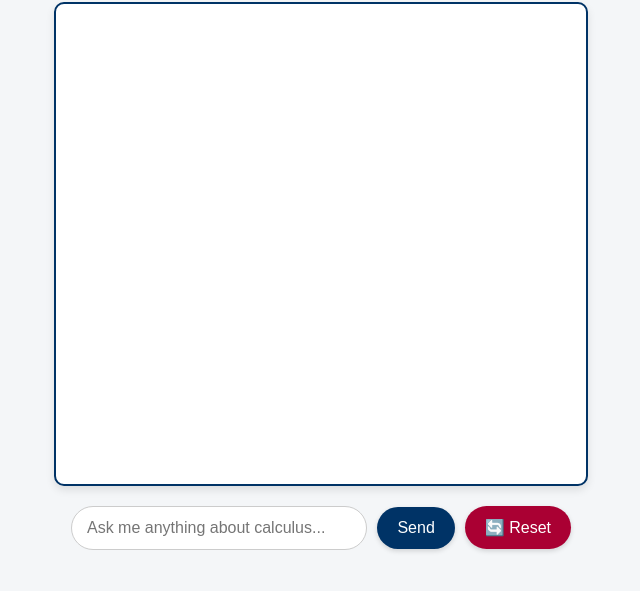
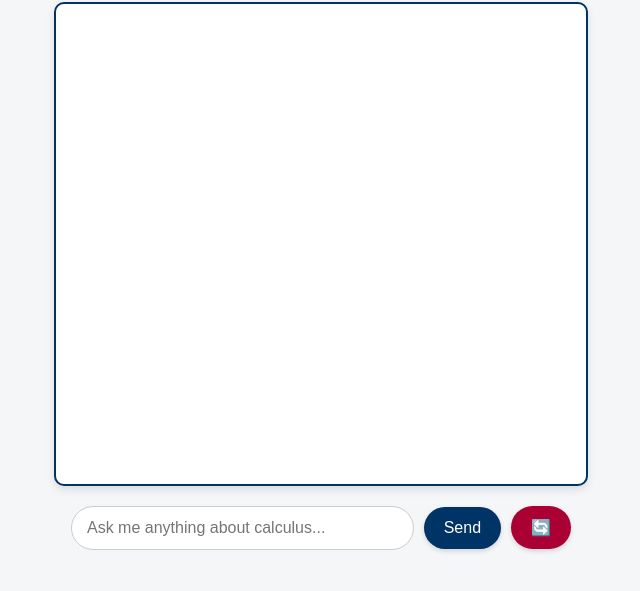
Before and after one commit to potterdp/potterdp.github.io, a website: page index.html in a window 1280 px wide. Shown: the part 89-680 px from the top of the page, without its empty margins (319-959 px from the left). Drawn offline with nearby package versions, Linux system fonts and the light colour scheme.

Commit message:
Update index.html

```diff
--- a/index.html
+++ b/index.html
@@ -186,7 +186,7 @@
   <div id="inputRow">
     <input type="text" id="userInput" placeholder="Ask me anything about calculus..." />
     <button id="sendButton">Send</button>
-    <button id="resetButton">🔄 Reset</button>
+    <button id="resetButton">🔄</button>
   </div>
 
   <!--
```
